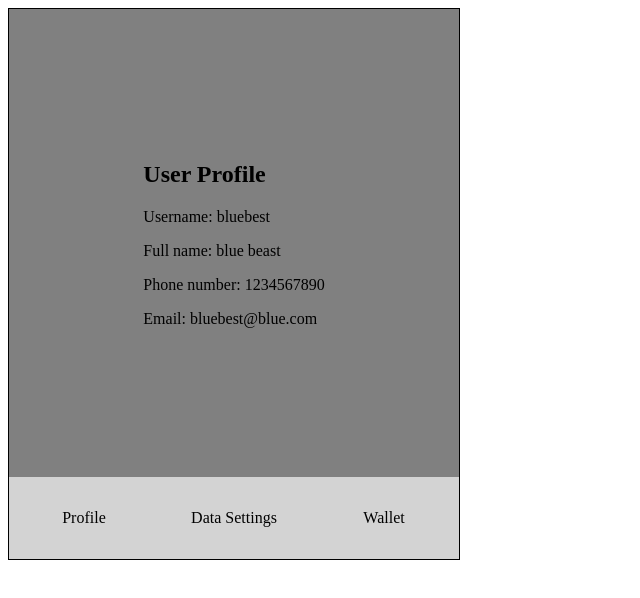
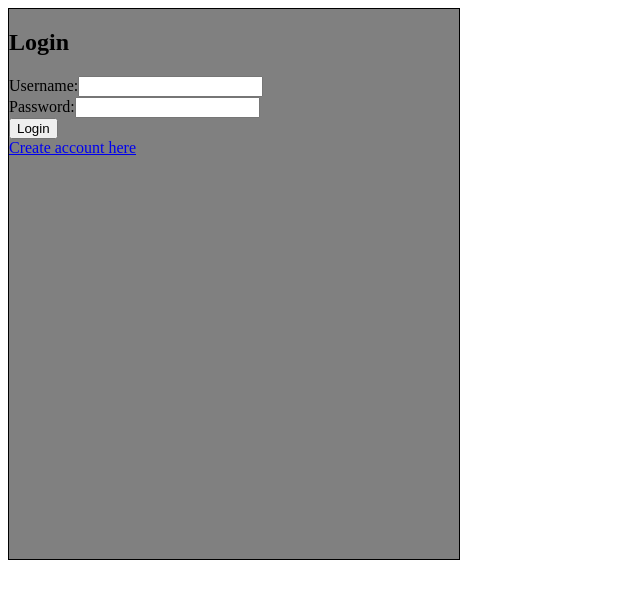
Before and after one commit to fydp-2024-55/fydp-2024.55, a React (Create React App) app in the folder browser-extension/react-chrome-app/: page / in a window 1280 px wide. Shown: the top 598 px of the page, without its empty margins (0-640 px from the left). Built offline with nearby package versions, Linux system fonts and the light colour scheme.

Commit message:
updated README and login page

```diff
--- a/browser-extension/react-chrome-app/src/App.tsx
+++ b/browser-extension/react-chrome-app/src/App.tsx
@@ -1,45 +1,67 @@
 import Header from "./components/Header/Header";
-import UserPage from "./components/UserPage/UserPage"
+import UserPage from "./components/UserPage/UserPage";
 import DataPage from "./components/DataPage/DataPage";
+import Login from "./components/LoginPage/LoginPage";
 import { useState, useEffect } from "react";
-import "./App.css"
-import data from './sample.json'
+import "./App.css";
+import data from "./sample.json";
 import WalletPage from "./components/WalletPage/WalletPage";
 
-const  App = () => {
+const App = () => {
+  useEffect(() => {
+    loadUser();
+  }, []); // Pass an empty array to only call the function once on mount.
 
-  useEffect(() => {
-    loadUser()
- }, []); // Pass an empty array to only call the function once on mount.
-
-  const [page, setPage] = useState('user');
-  const [dataOpt, setDataOpt] = useState(data.data_options)
+  const [page, setPage] = useState("user");
+  const [dataOpt, setDataOpt] = useState(data.data_options);
+  const [username, setUsername] = useState("");
+  const [password, setPassword] = useState("");
 
   const changePage = (p: string) => {
-    setPage(p)
-  }
+    setPage(p);
+  };
+
+  const loginUser = (user: string, pass: string) => {
+    setUsername(user);
+    setPassword(pass);
+  };
 
   const updateValue = (key: string) => {
     setDataOpt((prevState) => ({
       ...prevState,
       [key]: !prevState[key as keyof typeof prevState],
     }));
-    console.log(dataOpt)
+    console.log(dataOpt);
   };
 
-  function loadUser(){
-  }
+  function loadUser() {}
 
   return (
     <div className="browserContainer">
-      <div className="row">
-      {page === 'user' && <UserPage username={data.username} phone={data.phone} first_name={data.first_name} last_name={data.last_name} email={data.email}/>}
-        {page === 'data' && <DataPage updateValue={updateValue} options={dataOpt}/>}
-        {page === 'wallet' && <WalletPage balance={data.wallet}/>}
-      </div>
-      <Header changePage={changePage}/>
+      {!(username !== "" && password !== "") ? (
+        <Login loginUser={loginUser} />
+      ) : (
+        <>
+          <div className="row">
+            {page === "user" && (
+              <UserPage
+                username={data.username}
+                phone={data.phone}
+                first_name={data.first_name}
+                last_name={data.last_name}
+                email={data.email}
+              />
+            )}
+            {page === "data" && (
+              <DataPage updateValue={updateValue} options={dataOpt} />
+            )}
+            {page === "wallet" && <WalletPage balance={data.wallet} />}
+          </div>
+          <Header changePage={changePage} />
+        </>
+      )}
     </div>
   );
-}
+};
 
 export default App;
--- /dev/null
+++ b/browser-extension/react-chrome-app/src/components/LoginPage/LoginPage.tsx
@@ -0,0 +1,83 @@
+import React, { useState } from "react";
+
+interface LoginProps {
+  loginUser: (user: string, pass: string) => void;
+}
+
+// Define Login component
+const Login: React.FC<LoginProps> = ({ loginUser }) => {
+  // State variables for username and password
+  const [username, setUsername] = useState("");
+  const [password, setPassword] = useState("");
+  const [isLogin, setIsLogin] = useState(true); // render create account form instead
+
+  // Function to handle create account form submission
+  const handleCreateAccount = (event: React.FormEvent) => {
+    event.preventDefault();
+    // Perform create account logic here
+    console.log("Creating account...", username, password);
+  };
+
+  return (
+    <div>
+      {isLogin ? (
+        <>
+          {" "}
+          <h2>Login</h2>
+          <form onSubmit={() => loginUser(username, password)}>
+            <label>
+              Username:
+              <input
+                type="text"
+                value={username}
+                onChange={(event) => setUsername(event.target.value)}
+              />
+            </label>
+            <br />
+            <label>
+              Password:
+              <input
+                type="password"
+                value={password}
+                onChange={(event) => setPassword(event.target.value)}
+              />
+            </label>
+            <br />
+            <button type="submit">Login</button>
+            <br />
+            <a href="/create" onClick={() => setIsLogin(false)}>
+              Create account here
+            </a>
+          </form>
+        </>
+      ) : (
+        <>
+          <h2>Create Account</h2>
+          <form onSubmit={handleCreateAccount}>
+            <label>
+              Username:
+              <input
+                type="text"
+                value={username}
+                onChange={(event) => setUsername(event.target.value)}
+              />
+            </label>
+            <br />
+            <label>
+              Password:
+              <input
+                type="password"
+                value={password}
+                onChange={(event) => setPassword(event.target.value)}
+              />
+            </label>
+            <br />
+            <button type="submit">Create Account</button>
+          </form>
+        </>
+      )}
+    </div>
+  );
+};
+
+export default Login;
```
Also changed, not shown: 1 other file (tests, documents, lock files or other folders).
